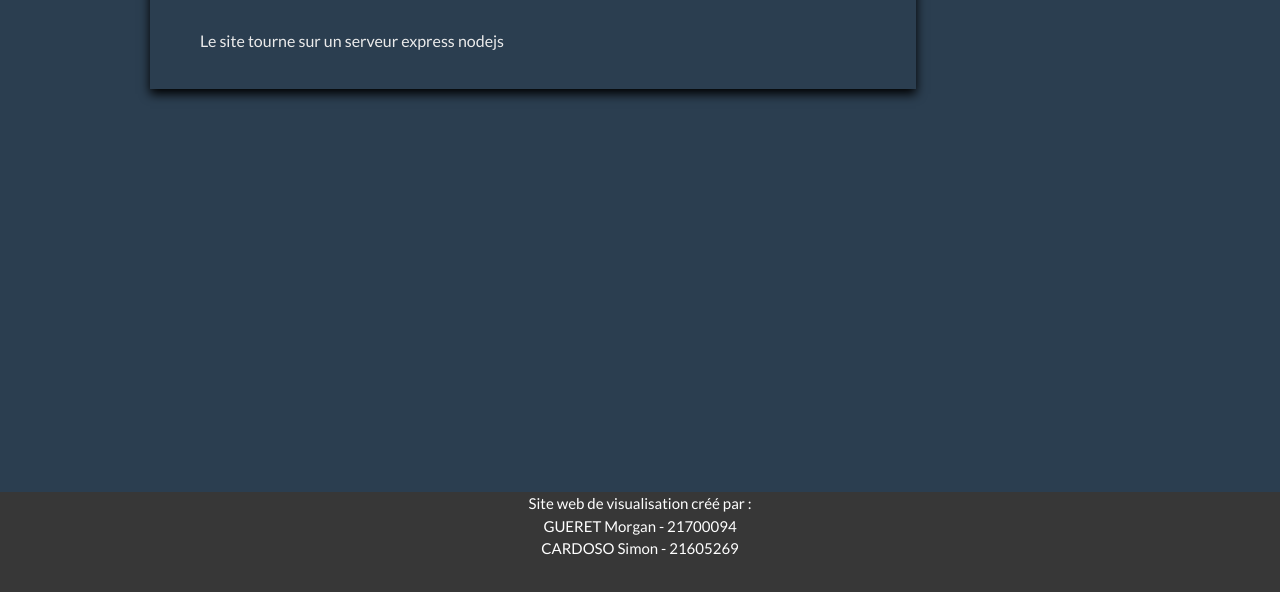
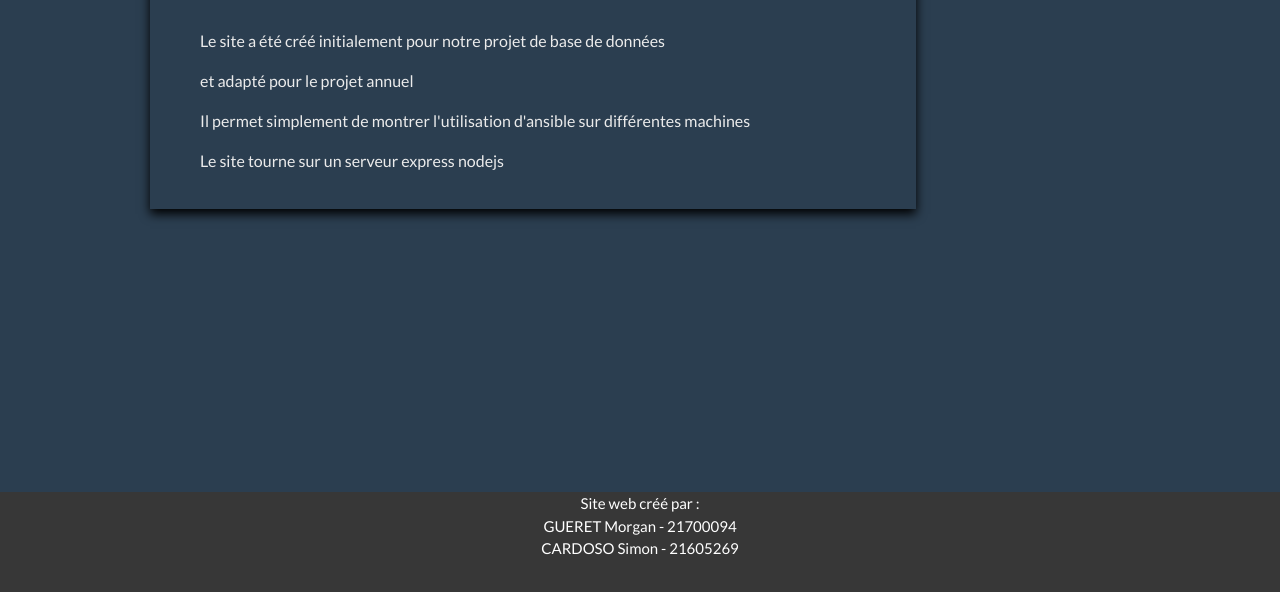
Before and after one commit to morgan-grt/ansible_project_nodejs, a website: page ui/index.html in a window 1280 px wide. Shown: the part 208-800 px from the top of the page. Drawn offline with Linux system fonts and the light colour scheme.

Commit message:
update repo

```diff
--- a/index.js
+++ b/index.js
@@ -2,7 +2,7 @@ const express = require('express');
 const fetch = require("node-fetch");
 const app = express();
 const path = require("path");
-const port = 8080;
+const port = 80;
 const hostname = "0.0.0.0";
 
 // Static Files
--- a/ui/index.html
+++ b/ui/index.html
@@ -28,7 +28,9 @@ and open the template in the editor.
                 <div id="d3-content" class="text-div">
                     <h2>Bienvenue sur notre site déployé grâce à ansible</h2><br/>
 
-
+                    <p>Le site a été créé initialement pour notre projet de base de données</p>
+                    <p>et adapté pour le projet annuel</p>
+                    <p>Il permet simplement de montrer l'utilisation d'ansible sur différentes machines</p>
                     <p>Le site tourne sur un serveur express nodejs</p>
                 </div>
                 <div id="nconf"></div>
@@ -36,7 +38,7 @@ and open the template in the editor.
         </div>
         <footer id="footer">
             <div>
-                <p>Site web de visualisation créé par :</p>
+                <p>Site web créé par :</p>
                 <p>GUERET Morgan - 21700094</p>
                 <p>CARDOSO Simon - 21605269</p>
             </div>
```
